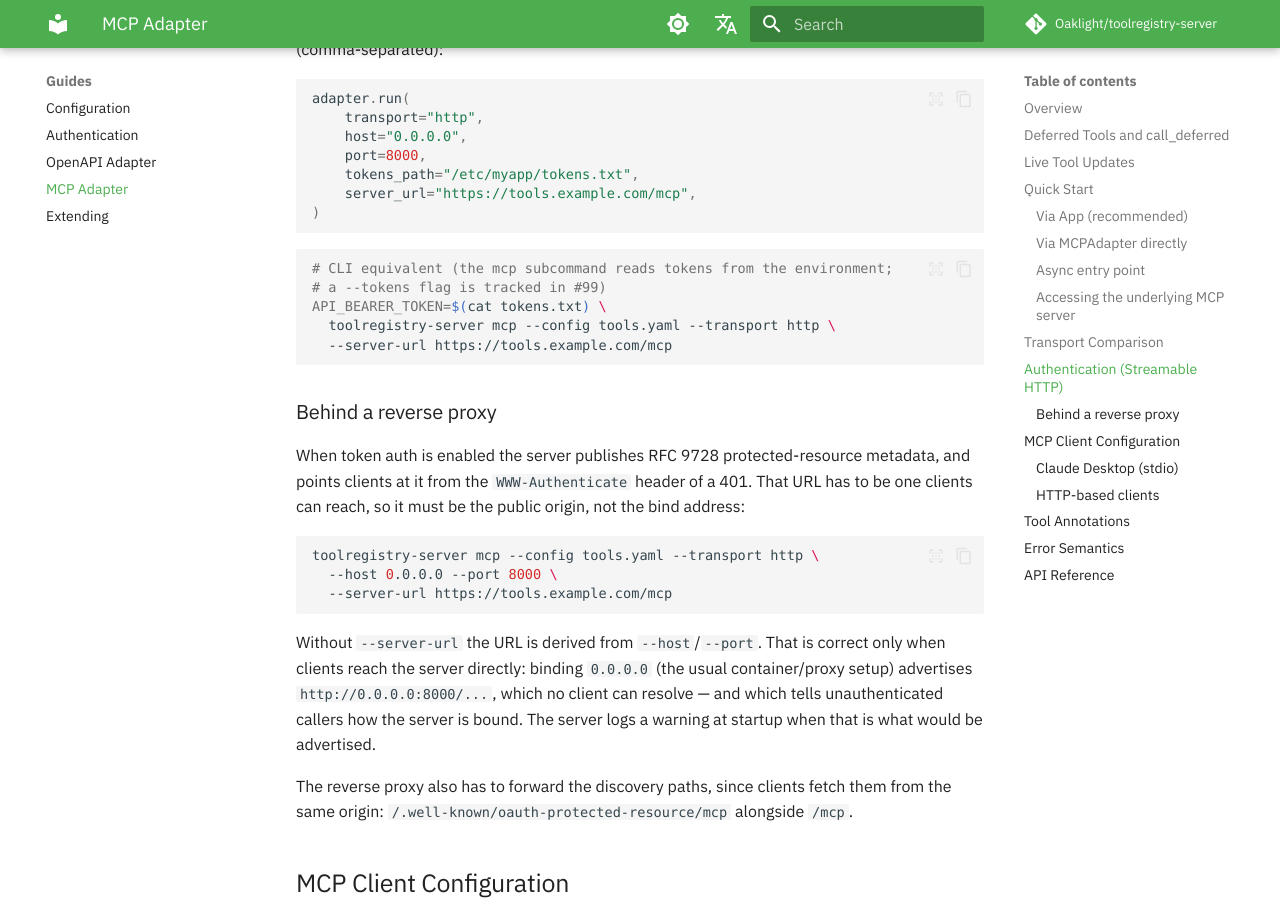
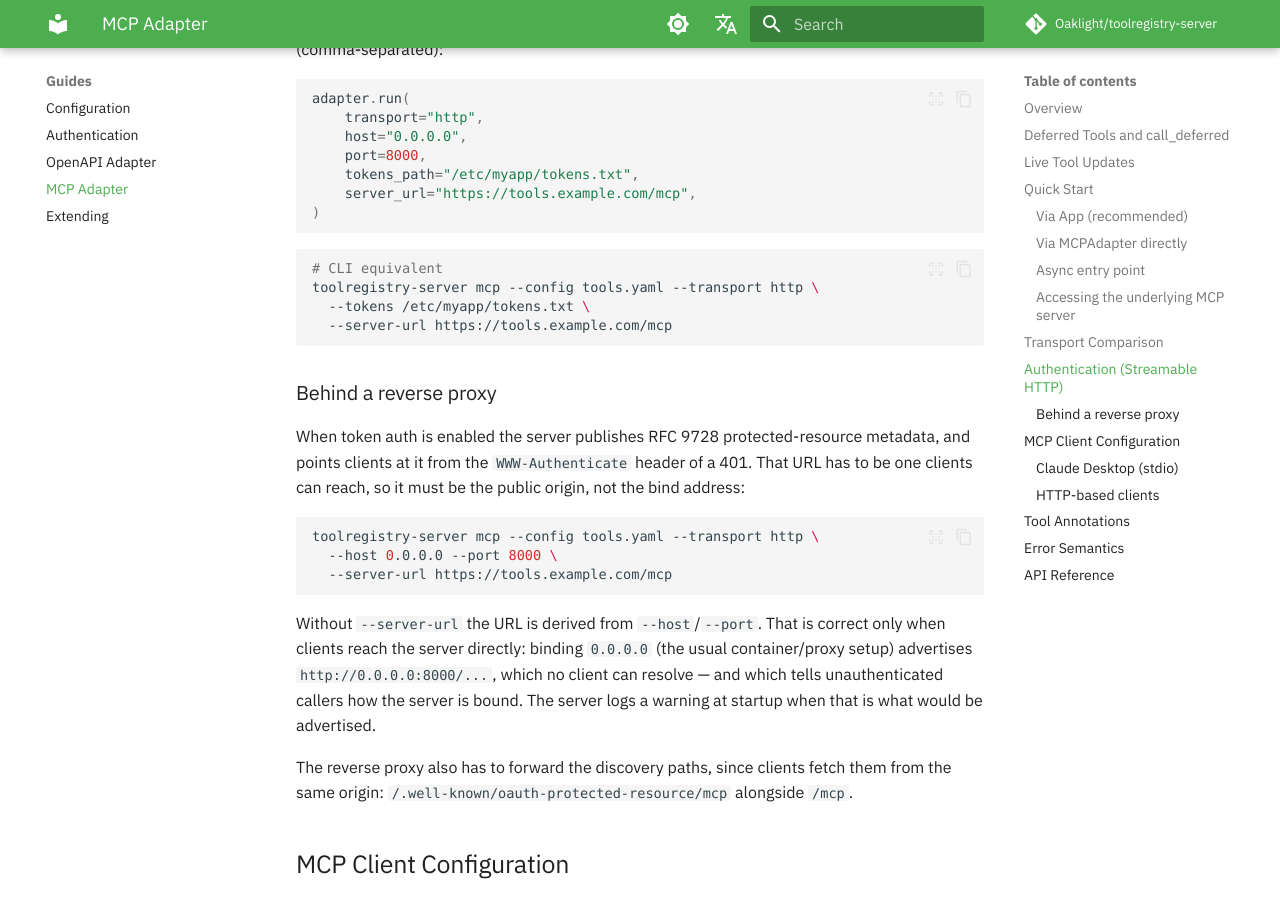
Before and after one commit to Oaklight/toolregistry-server, an MkDocs documentation site: the page built from docs/guides/mcp.md, in a window 1280 px wide and 900 px high, scrolled down 2797 px. Built offline with MkDocs 1.6.1 and Material for MkDocs 9.7.7, drawn with Linux system fonts in a browser that asks for light colours; some web fonts are replaced; comment, search, counter and statistics services are not loaded.

Commit message:
docs: --tokens exists on the mcp subcommand (#99)

````diff
--- a/docs/guides/mcp.md
+++ b/docs/guides/mcp.md
@@ -110,10 +110,9 @@ adapter.run(
 ```
 
 ```bash
-# CLI equivalent (the mcp subcommand reads tokens from the environment;
-# a --tokens flag is tracked in #99)
-API_BEARER_TOKEN=$(cat tokens.txt) \
-  toolregistry-server mcp --config tools.yaml --transport http \
+# CLI equivalent
+toolregistry-server mcp --config tools.yaml --transport http \
+  --tokens /etc/myapp/tokens.txt \
   --server-url https://tools.example.com/mcp
 ```
 
````
Also changed, not shown: docs/changelog.md (+1 -0 lines).
